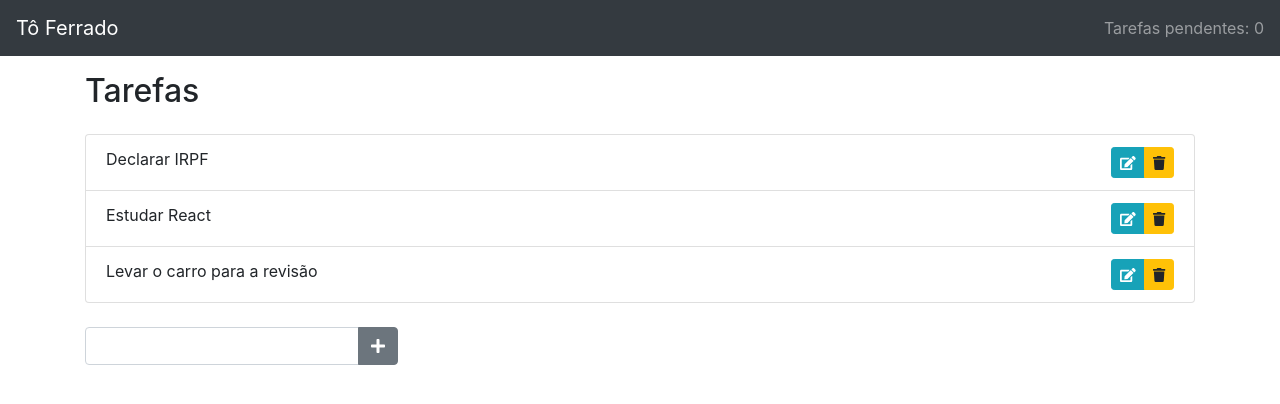
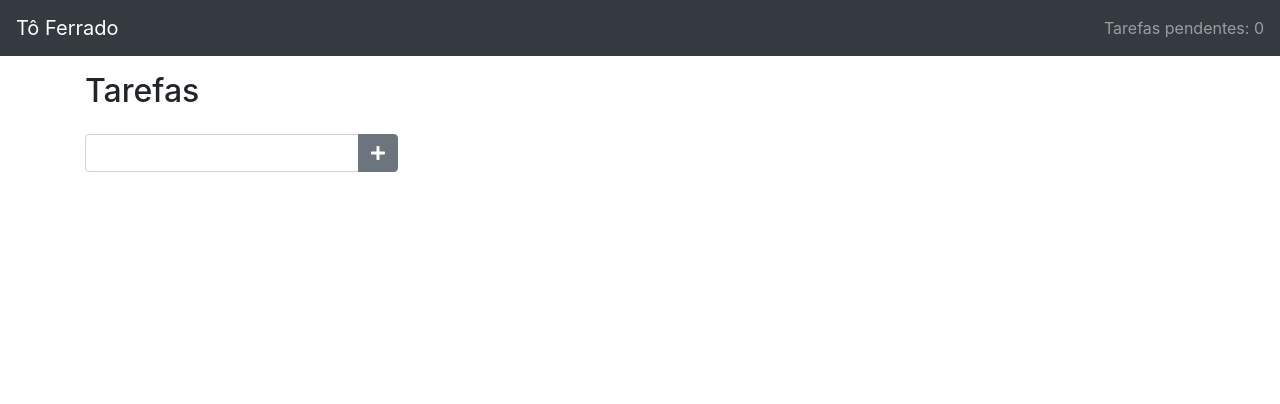
Before and after one commit to Pedrohf360/puc-topicos-react-app, a React (Create React App) app: page / in a window 1280 px wide. Shown: the top 404 px of the page. Built offline with nearby package versions, Linux system fonts and the light colour scheme.

Commit message:
Add data in localstorage

```diff
--- a/src/App.js
+++ b/src/App.js
@@ -4,8 +4,18 @@ import Tarefas from './components/tarefas';
 
 class App extends Component {
   state = {
-    tarefas: ['Declarar IRPF', 'Estudar React', 'Levar o carro para a revisão'],
+    tarefas: [],
   };
+
+  constructor(props) {
+    super(props);
+    const t = JSON.parse(localStorage.getItem('tarefas'));
+    if (t) this.state.tarefas = t;
+  }
+
+  componentDidUpdate() {
+    localStorage.setItem('tarefas', JSON.stringify(this.state.tarefas));
+  }
 
   render() {
     return (
@@ -43,24 +53,6 @@ class App extends Component {
       tarefas: this.state.tarefas.filter((tarefa) => tarefa !== t),
     });
   };
-
-  constructor(props) {
-    super(props);
-    console.log('constructor: App');
-  }
-
-  componentDidMount() {
-    console.log('componentDidMount: App');
-  }
-
-  componentDidUpdate() {
-    console.log('componentDidUpdate: App');
-  }
-
-  componentWillUnmount() {
-    console.log('componentWillUnmount: App');
-  }
-
 }
 
 export default App;
```
